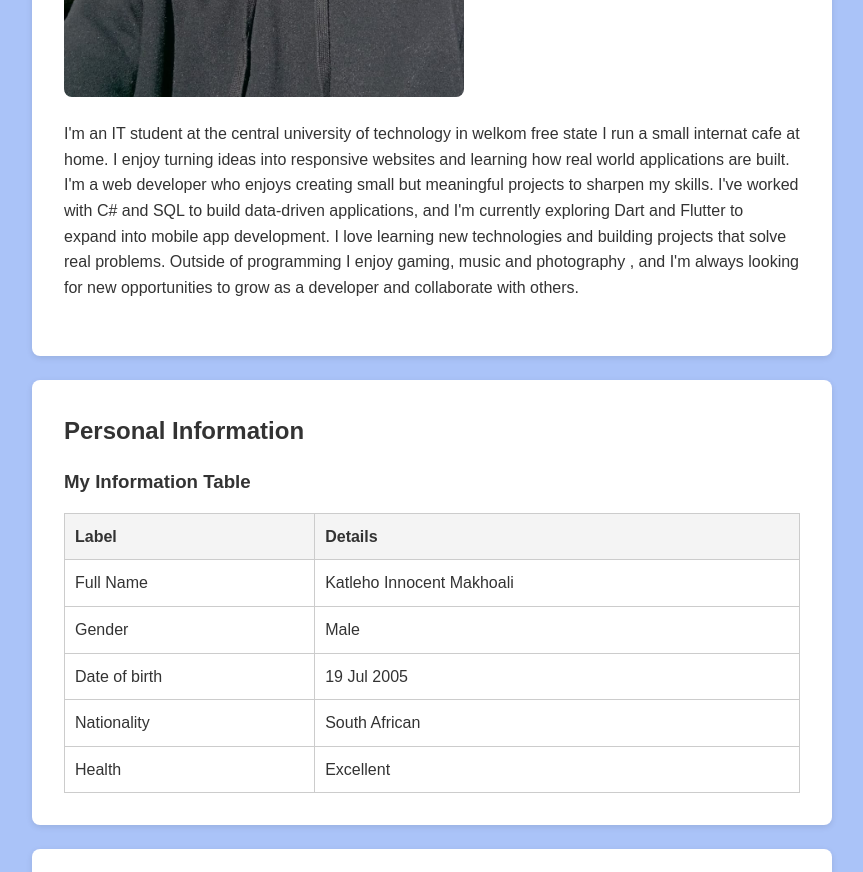
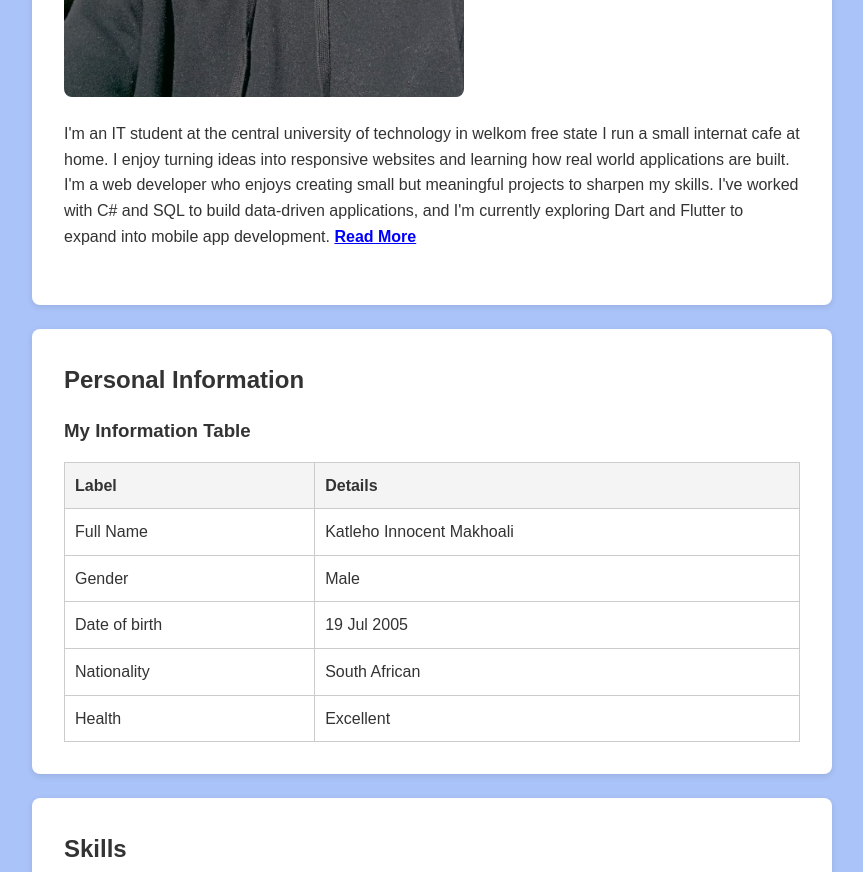
Before and after one commit to Katleho-19/Katleho-Webfolio, a plain HTML site: page about.html in a window 1280 px wide. Shown: the part 740-1612 px from the top of the page, without its empty margins (208-1071 px from the left). Drawn offline with Linux system fonts and the light colour scheme.

Commit message:
Update about.html

```diff
--- a/about.html
+++ b/about.html
@@ -26,9 +26,15 @@
         <section id="about">
           <h2>More About Me</h2>
           <img src="kitten.jpg" alt="My Image" width="400" height="300" title="simple picture">
-           <p> I'm an IT student at the central university of technology in welkom free state I run a small internat cafe at home. I enjoy turning ideas into responsive websites and learning how real world applications are built. I'm a web developer who enjoys creating small but meaningful projects to sharpen my skills.
-               I've worked with C# and SQL to build data-driven applications, and I'm currently exploring Dart and Flutter to expand into mobile app development. I love learning new technologies and building projects that solve real problems.
-               Outside of programming I enjoy gaming, music and photography , and I'm always looking for new opportunities to grow as a developer and collaborate with others.
+           <p>
+               I'm an IT student at the central university of technology in welkom free state I run a small internat cafe at home. I enjoy turning ideas into responsive websites and learning how real world applications are built. I'm a web developer who enjoys creating small but meaningful projects to sharpen my skills.
+               I've worked with C# and SQL to build data-driven applications, and I'm currently exploring Dart and Flutter to expand into mobile app development.<input type="checkbox" id="read-more-toggle" /><span class="read-more-content">I love learning new technologies and building projects that solve real problems.
+               Outside of programming I enjoy gaming, music and photography, I'm also a music artist and I'm always looking for new opportunities to grow as a developer and collaborate with others.
+                  </span>
+                 <label for="read-more-toggle">
+                      <span class="read-more">Read More</span>
+                      <span class="read-less">Read Less</span>
+                 </label>
             </p>
         </section>
          <section id="projects">
```
